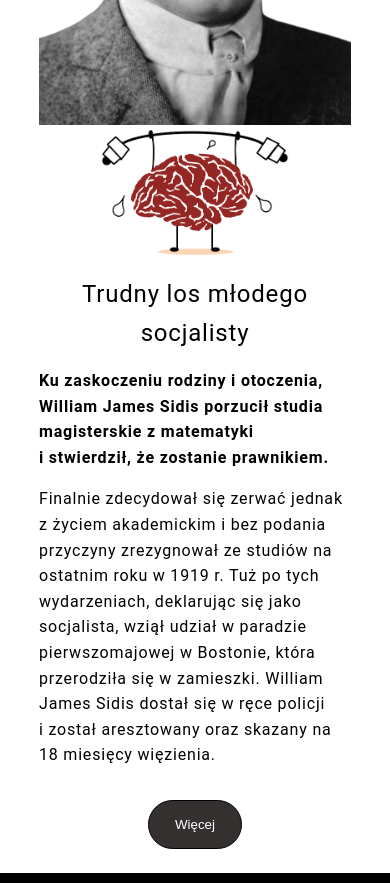
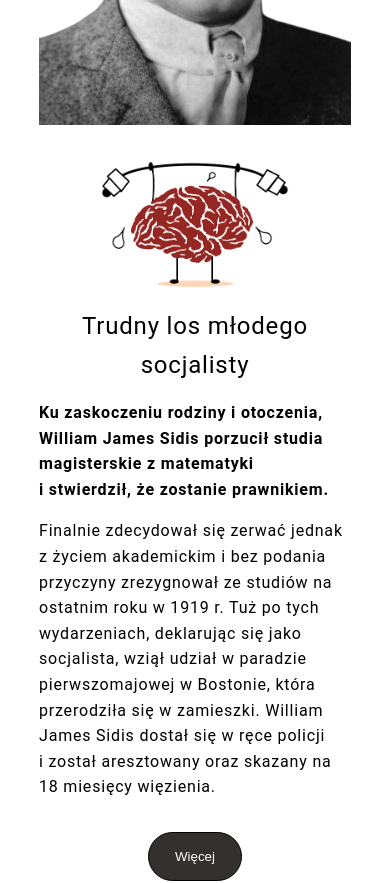
Before and after one commit to AdamBabinicz/sidis, a React (Create React App) app: page / in a window 390 px wide. Shown: the part 2420-3303 px from the top of the page. Built offline with nearby package versions, Linux system fonts and the light colour scheme.

Commit message:
responsive

```diff
--- a/src/responsive.css
+++ b/src/responsive.css
@@ -57,6 +57,12 @@
   .p-6 {
     padding: 2rem 0 !important;
   }
+  footer img {
+    margin-top: 2rem !important;
+  }
+  .robot-txt img {
+    margin-top: 2rem;
+  }
 }
 
 @media only screen and (max-width: 425px) {
```
